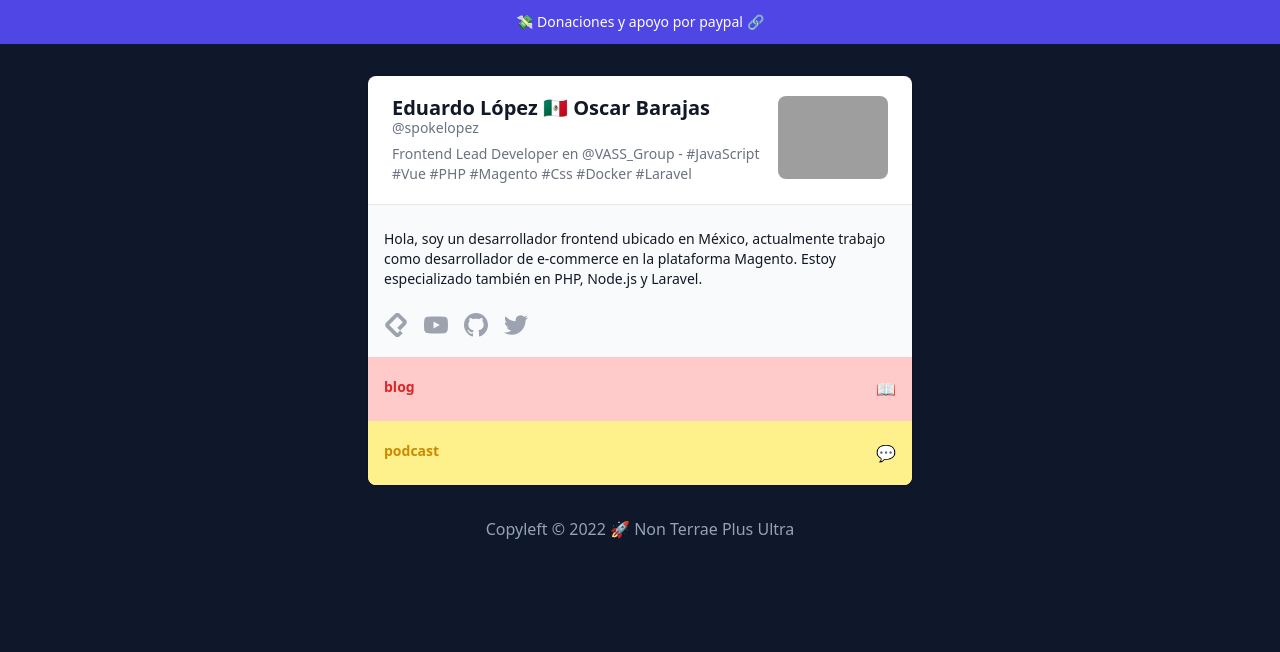
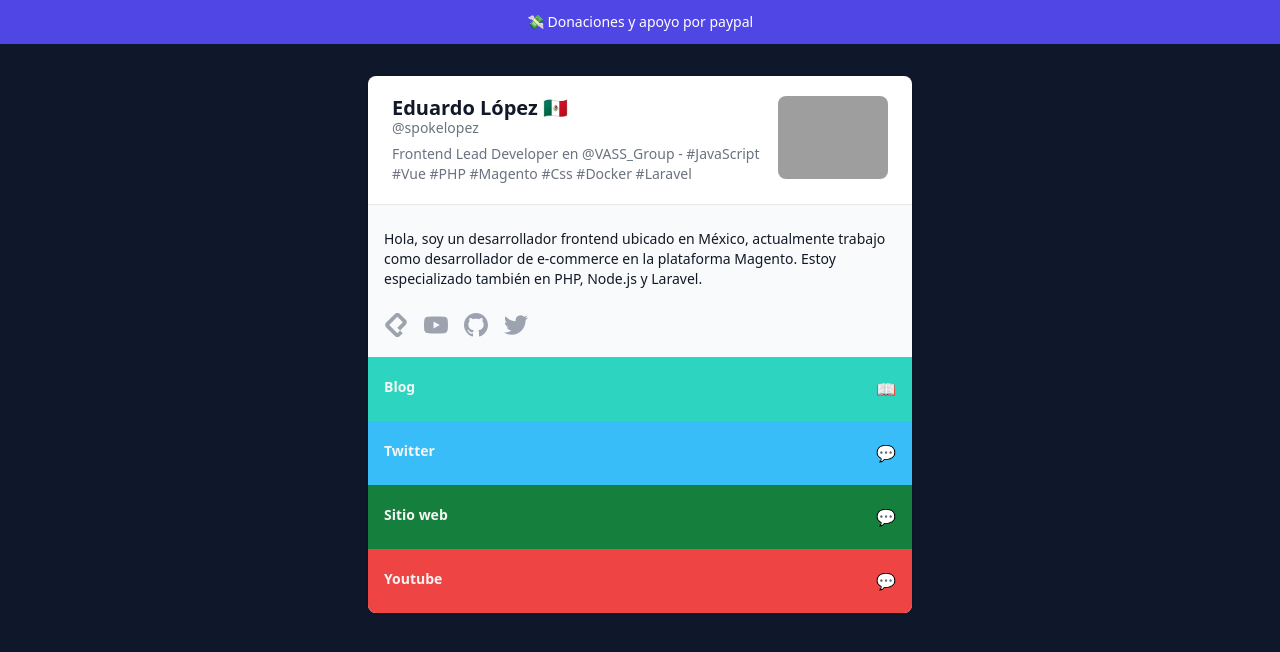
Before and after one commit to SpokeLopez/mylinks-webpack, a website built with webpack: page public/index.html in a window 1280 px wide. Built offline with nearby package versions, Linux system fonts and the light colour scheme; grey boxes are pictures that could not be loaded.

Commit message:
Agregando elementos el DOM y ids para obtener info

```diff
--- a/public/index.html
+++ b/public/index.html
@@ -18,7 +18,7 @@
     <meta name="twitter:title" content="Spoke Lopez" />
     <meta name="twitter:description"
         content="Frontend Lead Developer en @VASS_Group - #JavaScript #Vue #PHP #Magento #Css #Docker #Laravel" />
-    <meta name="twitter:site" content="@gndx" />
+    <meta name="twitter:site" content="@spokelopez" />
     <meta name="twitter:creator" content="@spokelopez" />
     <link href="favicon.png" rel="icon" type="image/png" />
     <script src="https://cdn.tailwindcss.com"></script>
@@ -29,7 +29,6 @@
         <p class="text-center text-sm font-medium">
             <a href="https://platzi.com/gndx/" target="_blank">
                 💸 Donaciones y apoyo por paypal
-                🔗
             </a>
         </p>
     </div>
@@ -38,13 +37,9 @@
         <div class="bg-white shadow overflow-hidden rounded-lg">
             <div class="px-4 py-5 sm:px-6 flex justify-between">
                 <div>
-                    <h1 class="text-xl leading-6 font-bold text-gray-900">
-                        Eduardo López 🇲🇽
-                    </h1>
-                    <h2 class="text-sm leading-6 text-gray-500 -mt-1">@spokelopez</h2>
-                    <p class="mt-1 max-w-2xl text-sm text-gray-500">
-                        Frontend Lead Developer en @VASS_Group - #JavaScript #Vue #PHP #Magento #Css #Docker #Laravel
-                    </p>
+                    <h1 class="text-xl leading-6 font-bold text-gray-900"></h1>
+                    <h2 class="text-sm leading-6 text-gray-500 -mt-1"></h2>
+                    <p class="mt-1 max-w-2xl text-sm text-gray-500" id="biography"></p>
                 </div>
                 <div>
                     <img class="rounded-lg w-48" src="https://arepa.s3.amazonaws.com/oscar-barajas-gndx.png"
@@ -56,7 +51,9 @@
                     <div class="mt-1 text-sm text-gray-900">
                         Hola, soy un desarrollador frontend ubicado en México, actualmente trabajo como desarrollador
                         de e-commerce en la plataforma Magento. Estoy especializado también en PHP, Node.js y Laravel.
+                        <div id="technologies">
                             <div class="mt-6 flex space-x-4">
+
                                 <a href="https://platzi.com/p/spokelopez/" target="_blank">
                                     <svg class="w-6 h-6 cursor-pointer text-gray-400 hover:text-[#98CA3F] fill-current"
                                         viewBox="0 0 24 24" xmlns="http://www.w3.org/2000/svg">
@@ -99,15 +96,13 @@
                             </div>
                         </div>
                     </div>
+                </div>
                 <main id="links">
 
                 </main>
             </div>
         </div>
     </div>
-    <div class="flex-block max-w-xl p-4 md:pd-8 mx-auto text-center">
-        Copyleft © 2022 🚀 Non Terrae Plus Ultra
-    </div>
 </body>
 
 </html>
--- a/src/index.js
+++ b/src/index.js
@@ -1,15 +1,19 @@
 const $links = document.querySelector('#links');
+const $technologies = document.querySelector('#technologies');
 const $name = document.querySelector('h1');
+const $username = document.querySelector('h2');
+const $biography = document.getElementById('biography');
+
 const data =
 {
-    name: "Oscar Barajas",
-    nickname: "gndx",
-    description: "...",
+    name: "Eduardo López 🇲🇽",
+    username: "@spokelopez",
+    biography: "Frontend Lead Developer en @VASS_Group - #JavaScript #Vue #PHP #Magento #Css #Docker #Laravel",
     avatar: "...",
-    social:
+    technologies:
         [
             {
-                name: "twitter",
+                name: "PHP",
                 url: "https://twitter.com/",
                 username: "",
             },
@@ -23,37 +27,62 @@ const data =
     links:
         [
             {
-                name: "blog",
+                name: "Blog",
                 url: "https://example.com/",
-                color: "red",
+                color: "teal",
+                opacity: "400",
                 emoji: "📖",
             },
             {
-                name: "podcast",
+                name: "Twitter",
                 url: "https://example.com/",
-                color: "yellow",
+                color: "sky",
+                opacity: "400",
+                emoji: "💬",
+            },
+            {
+                name: "Sitio web",
+                url: "https://example.com/",
+                color: "green",
+                opacity: "700",
+                emoji: "💬",
+            },
+            {
+                name: "Youtube",
+                url: "https://example.com/",
+                color: "red",
+                opacity: "500",
                 emoji: "💬",
             },
         ],
     footer: "Made with Love on Colombia",
 };
 
+const header = () => {
+    let name = document.createTextNode(data?.name);
+    let username = document.createTextNode(data?.username);
+    let biography = document.createTextNode(data?.biography);
+
+    $name.appendChild(name);
+    $username.appendChild(username);
+    $biography.appendChild(biography);
+
+}
+
 const main = ()=> {
-    let name = document.createTextNode(data?.name);
     let links = data?.links?.map((link) => {
         return `
-            <div class="bg-${link.color}-200 px-4 py-5 w-full flex justify-between">
-                <a class="text-sm font-bold text-${link.color}-600 text-center hover:text-${link.color}-800 cursor-pointer"
+            <div class="bg-${link.color}-${link.opacity} px-4 py-5 w-full flex justify-between">
+                <a class="text-sm font-bold text-stone-100 text-center hover:text-stone-300 cursor-pointer"
                     href="${link.url}" target="_blank">
                     ${link.name}
                 </a>
                 <span>${link.emoji}</span>
             </div>`
     }).join('');
-    let newItem = document.createElement("section");
+    let newItem = document.createElement("main");
+    $links.appendChild(newItem);
     newItem.innerHTML = links;
-    $links.appendChild(newItem);
-    $name.appendChild(name);
 }
-
+header();
 main();
```
Also changed, not shown: dist/index.html, dist/main.js. Lines whose indentation alone changed are shown as unchanged.
